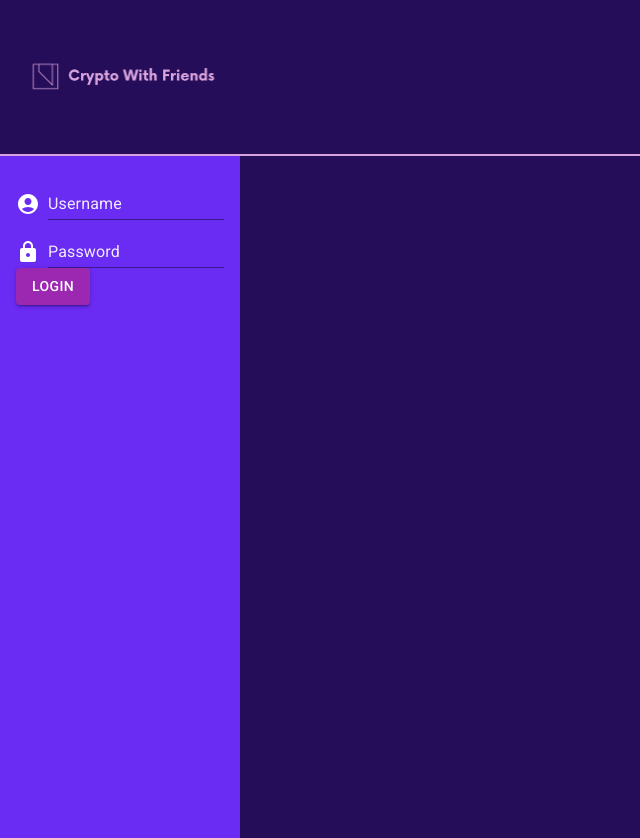
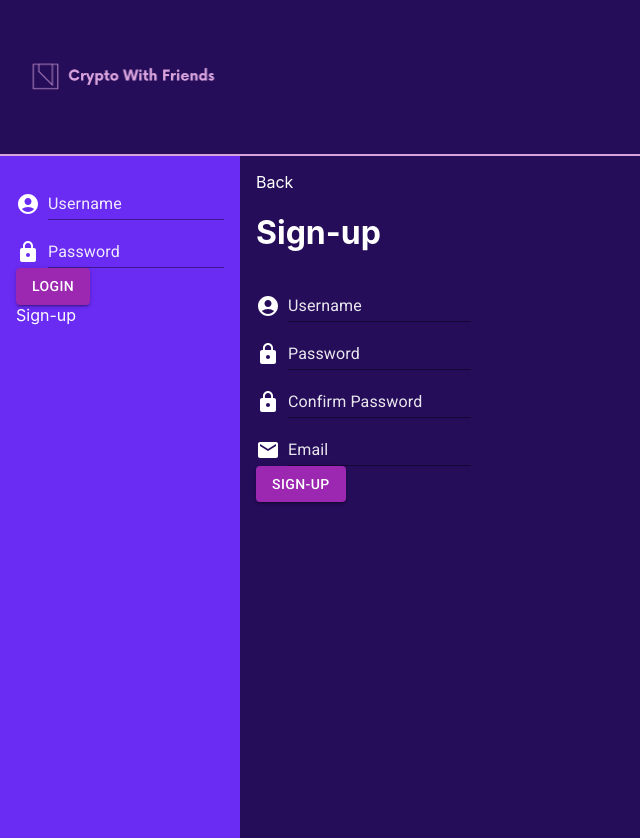
Before and after one commit to inherentspice/cwf-web, a React (Create React App) app: page /register in a window 1280 px wide. Shown: the whole page, without its empty margins (0-640 px from the left). Built offline with nearby package versions, Linux system fonts and the light colour scheme.

Commit message:
created skeleton structure for sign-up component

```diff
--- a/src/components/main.js
+++ b/src/components/main.js
@@ -1,6 +1,7 @@
 import React from "react";
 import GroupList from "./group-list"
 import GroupDetails from "./group-details";
+import Register from "./register";
 import { Routes, Route } from "react-router-dom";
 import { useAuth } from "../hooks/use-auth";
 
@@ -14,6 +15,8 @@ export default function Main() {
       <Routes>
         <Route exact path="/" element={<GroupList/>}/>
         <Route path="/details/:id" element={<GroupDetails/>}/>
+        <Route path="/register" element={<Register/>}/>
+
       </Routes>
     </div>
   )
--- /dev/null
+++ b/src/components/register.js
@@ -0,0 +1,114 @@
+import { Link } from "react-router-dom";
+import React, { useState } from "react";
+import { useAuth } from "../hooks/use-auth";
+import { Button, TextField, Box } from "@mui/material";
+import AccountCircle from '@mui/icons-material/AccountCircle';
+import LockIcon from '@mui/icons-material/Lock';
+import EmailIcon from '@mui/icons-material/Email';
+
+export default function Register() {
+
+  const { authData } = useAuth();
+  const [ username, setUsername ] = useState("");
+  const [ password, setPassword ] = useState("");
+  const [ passwordConfirm, setPasswordConfirm ] = useState("");
+  const [ email, setEmail ] = useState("");
+
+  const passMatch = () => {
+    return password === passwordConfirm;
+  }
+
+  const handleSubmit = async e => {
+    e.preventDefault();
+    if (passMatch()) {
+      console.log("all good", username, password, passwordConfirm, email)
+    } else {
+      console.log("nope")
+    }
+  }
+
+  return (
+    <div>
+      <Link to={"/"}>Back</Link>
+      <h1>Sign-up</h1>
+      <form onSubmit={handleSubmit}>
+          <Box sx={{ display: 'flex', alignItems: 'flex-end'}}>
+            <AccountCircle sx={{ color: 'action.active', mr: 1, my: 0.5, color: 'white'}} />
+            <TextField
+              id="input-with-sx"
+              label="Username"
+              variant="standard"
+              sx={{
+                "& .MuiInputLabel-root": {
+                  color: "white",
+                  opacity: .9,
+                },
+                "input": {
+                  color: "white"
+                }
+              }}
+              onChange={ e => setUsername(e.target.value)}
+            />
+          </Box>
+          <Box sx={{ display: 'flex', alignItems: 'flex-end'}}>
+            <LockIcon sx={{ color: 'action.active', mr: 1, my: 0.5, color: 'white'}} />
+            <TextField
+              id="input-with-sx"
+              label="Password"
+              variant="standard"
+              sx={{
+                "& .MuiInputLabel-root": {
+                  color: "white",
+                  opacity: .9,
+                },
+                "input": {
+                  color: "white"
+                }
+              }}
+              type="password"
+              onChange={ e => setPassword(e.target.value)}
+            />
+          </Box>
+          <Box sx={{ display: 'flex', alignItems: 'flex-end'}}>
+            <LockIcon sx={{ color: 'action.active', mr: 1, my: 0.5, color: 'white'}} />
+            <TextField
+              id="input-with-sx"
+              label="Confirm Password"
+              variant="standard"
+              sx={{
+                "& .MuiInputLabel-root": {
+                  color: "white",
+                  opacity: .9,
+                },
+                "input": {
+                  color: "white"
+                }
+              }}
+              type="password"
+              onChange={ e => setPasswordConfirm(e.target.value)}
+            />
+          </Box>
+          <Box sx={{ display: 'flex', alignItems: 'flex-end'}}>
+            <EmailIcon sx={{ color: 'action.active', mr: 1, my: 0.5, color: 'white'}} />
+            <TextField
+              id="input-with-sx"
+              label="Email"
+              variant="standard"
+              sx={{
+                "& .MuiInputLabel-root": {
+                  color: "white",
+                  opacity: .9,
+                },
+                "input": {
+                  color: "white"
+                }
+              }}
+              onChange={ e => setEmail(e.target.value)}
+            />
+          </Box>
+          <Button variant="contained" color="primary" type="submit">Sign-up</Button>
+          <br/>
+        </form>
+    </div>
+  )
+}
--- a/src/components/sidebar.js
+++ b/src/components/sidebar.js
@@ -1,10 +1,10 @@
 import React, { useState } from "react";
-import { Button, TextField, InputAdornment, Box } from "@mui/material";
+import { Button, TextField, Box } from "@mui/material";
 import AccountCircle from '@mui/icons-material/AccountCircle';
 import LockIcon from '@mui/icons-material/Lock';
 import { auth } from "../services/user-services";
 import { useAuth } from "../hooks/use-auth";
-
+import { Link } from "react-router-dom";
 
 export default function SideBar() {
 
@@ -59,6 +59,8 @@ export default function SideBar() {
             />
           </Box>
           <Button variant="contained" color="primary" type="submit">Login</Button>
+          <br/>
+          <Link to={"/register"}>Sign-up</Link>
         </form>
         :
         <div>
```
